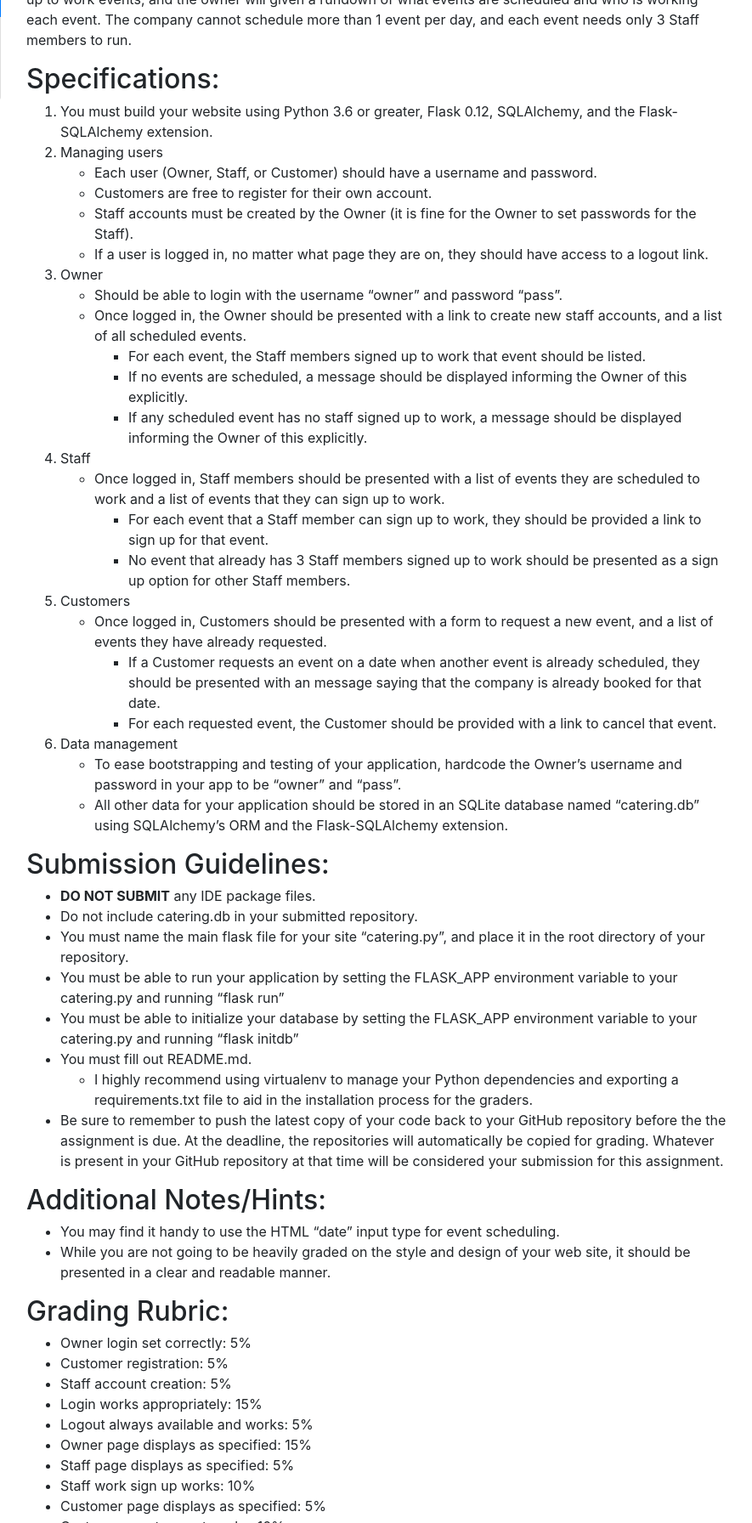
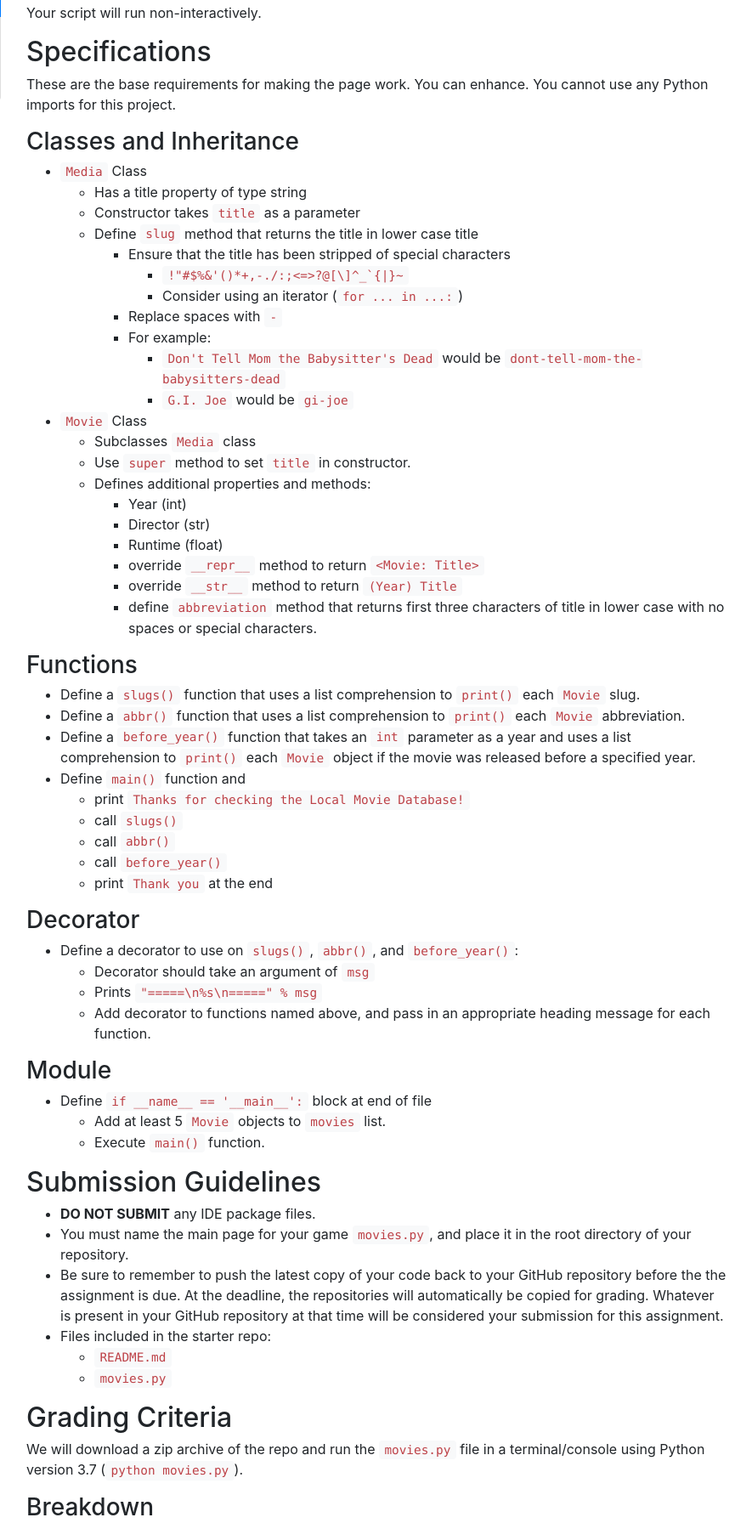
Before and after one commit to w8s-class/CS1520-Class-Information, a website: page docs/assignments/assignment3/index.html in a window 1280 px wide. Shown: the part 586-2378 px from the top of the page at 85% size, without its empty margins (339-1224 px from the left). Drawn offline with Linux system fonts and the light colour scheme.

Commit message:
Added updated assignment 3 description and requirements for python script assignment.

```diff
--- a/docs/assignments/assignment3/index.html
+++ b/docs/assignments/assignment3/index.html
@@ -2,19 +2,19 @@
 <html>
 
 <head>
-    <title>So You Think You Can Cater</title>
+    <title>Talk Python to Me</title>
     <link rel="stylesheet" type="text/css" href="../../css/vendor/bootstrap.min.css">
 </head>
 
 <body>
     <div class="jumbotron">
         <div class="container">
-            <h1 class="display-3">So You Think You Can Cater</h1>
+            <h1 class="display-3">Talk Python to Me</h1>
             <p class="lead">Assignment Three</p>
-            <p class="lead">Due: Friday, October 26 at 11:59.999999 pm</p>
-            <p class="lead">200 Points</p>
+            <p class="lead">Due: Friday, October 12 at 11:59.999999 pm</p>
+            <p class="lead">100 Points</p>
             <hr class="my-4">
-            <p>To gain experience using Flask and building data models via an ORM by developing a website to help manage a catering company.</p>
+            <p>Work with Python classes and common functions to build a simple script.</p>
         </div>
     </div>
 
@@ -30,96 +30,155 @@
                 </div>
             </div>
             <div class="col-md-9">
-                <h2 id="high-leveldescription:">High-level description:</h2>
-                <p>You will be writing a website to help manage a catering company. To accomplish this, you will need to consider three classes of users: the owner of the company, company staff, and registered customers. Customers will request events on
-                    given days (or cancel events they had previously requested), staff will sign up to work events, and the owner will given a rundown of what events are scheduled and who is working each event. The company cannot schedule more than 1
-                    event per day, and each event needs only 3 Staff members to run.</p>
-                <h2 id="specifications:">Specifications:</h2>
-                <ol>
-                    <li>You must build your website using Python 3.6 or greater, Flask 0.12, SQLAlchemy, and the Flask-SQLAlchemy extension.</li>
-                    <li>Managing users
+                <h2 id="Talk-Python-to-Me">Talk Python to Me</h2>
+
+                <p>Use the built-in features of Python to keep track of list of your favorite movies. Define functions to output data in specific formats, and filter the data to return specific items that match the criteria. You are expected to use classes,
+                    inheritance, decorators, list comprehensions, string manipulation functions, etc.</p>
+
+                <p>Your script will run non-interactively.</p>
+
+                <h2 id="Specifications">Specifications</h2>
+
+                <p>These are the base requirements for making the page work. You can enhance. You cannot use any Python imports for this project.</p>
+
+                <h3 id="Classes-and-Inheritance">Classes and Inheritance</h3>
+
+                <ul>
+                    <li><code>Media</code> Class
+
                         <ul>
-                            <li>Each user (Owner, Staff, or Customer) should have a username and password.</li>
-                            <li>Customers are free to register for their own account.</li>
-                            <li>Staff accounts must be created by the Owner (it is fine for the Owner to set passwords for the Staff).</li>
-                            <li>If a user is logged in, no matter what page they are on, they should have access to a logout link.</li>
-                        </ul>
-                    </li>
-                    <li>Owner
-                        <ul>
-                            <li>Should be able to login with the username &#8220;owner&#8221; and password &#8220;pass&#8221;.</li>
-                            <li>Once logged in, the Owner should be presented with a link to create new staff accounts, and a list of all scheduled events.
+                            <li>Has a title property of type string</li>
+                            <li>Constructor takes <code>title</code> as a parameter</li>
+                            <li>Define <code>slug</code> method that returns the title in lower case title
+
                                 <ul>
-                                    <li>For each event, the Staff members signed up to work that event should be listed.</li>
-                                    <li>If no events are scheduled, a message should be displayed informing the Owner of this explicitly.</li>
-                                    <li>If any scheduled event has no staff signed up to work, a message should be displayed informing the Owner of this explicitly.</li>
+                                    <li>Ensure that the title has been stripped of special characters
+
+                                        <ul>
+                                            <li><code>!"#$%&amp;'()*+,-./:;&lt;=&gt;?@[\]^_`{|}~</code></li>
+                                            <li>Consider using an iterator (<code>for ... in ...:</code>)</li>
+                                        </ul>
+                                    </li>
+                                    <li>Replace spaces with <code>-</code></li>
+                                    <li>For example:
+
+                                        <ul>
+                                            <li><code>Don't Tell Mom the Babysitter's Dead</code> would be <code>dont-tell-mom-the-babysitters-dead</code></li>
+                                            <li><code>G.I. Joe</code> would be <code>gi-joe</code></li>
+                                        </ul>
+                                    </li>
                                 </ul>
                             </li>
                         </ul>
                     </li>
-                    <li>Staff
+                    <li><code>Movie</code> Class
+
                         <ul>
-                            <li>Once logged in, Staff members should be presented with a list of events they are scheduled to work and a list of events that they can sign up to work.
+                            <li>Subclasses <code>Media</code> class</li>
+                            <li>Use <code>super</code> method to set <code>title</code> in constructor.</li>
+                            <li>Defines additional properties and methods:
+
                                 <ul>
-                                    <li>For each event that a Staff member can sign up to work, they should be provided a link to sign up for that event.</li>
-                                    <li>No event that already has 3 Staff members signed up to work should be presented as a sign up option for other Staff members.</li>
+                                    <li>Year (int)</li>
+                                    <li>Director (str)</li>
+                                    <li>Runtime (float)</li>
+                                    <li>override <code>__repr__</code> method to return <code>&lt;Movie: Title&gt;</code></li>
+                                    <li>override <code>__str__</code> method to return <code>(Year) Title</code></li>
+                                    <li>define <code>abbreviation</code> method that returns first three characters of title in lower case with no spaces or special characters.</li>
                                 </ul>
                             </li>
                         </ul>
                     </li>
-                    <li>Customers
+                </ul>
+
+
+                <h3 id="Functions">Functions</h3>
+
+                <ul>
+                    <li>Define a <code>slugs()</code> function that uses a list comprehension to <code>print()</code> each <code>Movie</code> slug.</li>
+                    <li>Define a <code>abbr()</code> function that uses a list comprehension to <code>print()</code> each <code>Movie</code> abbreviation.</li>
+                    <li>Define a <code>before_year()</code> function that takes an <code>int</code> parameter as a year and uses a list comprehension to <code>print()</code> each <code>Movie</code> object if the movie was released before a specified year.</li>
+                    <li>Define <code>main()</code> function and
+
                         <ul>
-                            <li>Once logged in, Customers should be presented with a form to request a new event, and a list of events they have already requested.
-                                <ul>
-                                    <li>If a Customer requests an event on a date when another event is already scheduled, they should be presented with an message saying that the company is already booked for that date.</li>
-                                    <li>For each requested event, the Customer should be provided with a link to cancel that event.</li>
-                                </ul>
-                            </li>
+                            <li>print <code>Thanks for checking the Local Movie Database!</code></li>
+                            <li>call <code>slugs()</code></li>
+                            <li>call <code>abbr()</code></li>
+                            <li>call <code>before_year()</code></li>
+                            <li>print <code>Thank you</code> at the end</li>
                         </ul>
                     </li>
-                    <li>Data management
+                </ul>
+
+
+                <h3 id="Decorator">Decorator</h3>
+
+                <ul>
+                    <li>Define a decorator to use on <code>slugs()</code>, <code>abbr()</code>, and <code>before_year()</code>:
+
                         <ul>
-                            <li>To ease bootstrapping and testing of your application, hardcode the Owner&#8217;s username and password in your app to be &#8220;owner&#8221; and &#8220;pass&#8221;.</li>
-                            <li>All other data for your application should be stored in an SQLite database named &#8220;catering.db&#8221; using SQLAlchemy&#8217;s ORM and the Flask-SQLAlchemy extension.</li>
+                            <li>Decorator should take an argument of <code>msg</code></li>
+                            <li>Prints <code>"=====\n%s\n=====" % msg</code></li>
+                            <li>Add decorator to functions named above, and pass in an appropriate heading message for each function.</li>
                         </ul>
                     </li>
-                </ol>
-                <h2 id="submissionguidelines:">Submission Guidelines:</h2>
+                </ul>
+
+
+                <h3 id="Module">Module</h3>
+
+                <ul>
+                    <li>Define <code>if __name__ == '__main__':</code> block at end of file
+
+                        <ul>
+                            <li>Add at least 5 <code>Movie</code> objects to <code>movies</code> list.</li>
+                            <li>Execute <code>main()</code> function.</li>
+                        </ul>
+                    </li>
+                </ul>
+
+
+                <h2 id="Submission-Guidelines">Submission Guidelines</h2>
+
                 <ul>
                     <li><strong>DO NOT SUBMIT</strong> any IDE package files.</li>
-                    <li>Do not include catering.db in your submitted repository.</li>
-                    <li>You must name the main flask file for your site &#8220;catering.py&#8221;, and place it in the root directory of your repository.</li>
-                    <li>You must be able to run your application by setting the FLASK_APP environment variable to your catering.py and running &#8220;flask run&#8221;</li>
-                    <li>You must be able to initialize your database by setting the FLASK_APP environment variable to your catering.py and running &#8220;flask initdb&#8221;</li>
-                    <li>You must fill out README.md.
+                    <li>You must name the main page for your game <code>movies.py</code>, and place it in the root directory of your repository.</li>
+                    <li>Be sure to remember to push the latest copy of your code back to your GitHub repository before the the assignment is due. At the deadline, the repositories will automatically be copied for grading. Whatever is present in your GitHub
+                        repository at that time will be considered your submission for this assignment.</li>
+                    <li>Files included in the starter repo:
+
                         <ul>
-                            <li>I highly recommend using virtualenv to manage your Python dependencies and exporting a requirements.txt file to aid in the installation process for the graders.</li>
+                            <li><code>README.md</code></li>
+                            <li><code>movies.py</code></li>
                         </ul>
                     </li>
-                    <li>Be sure to remember to push the latest copy of your code back to your GitHub repository before the the assignment is due. At the deadline, the repositories will automatically be copied for grading. Whatever is present in your GitHub
-                        repository at that time will be considered your submission for this assignment.</li>
                 </ul>
-                <h2 id="additionalnoteshints:">Additional Notes/Hints:</h2>
+
+
+                <h2 id="Grading-Criteria">Grading Criteria</h2>
+
+                <p>We will download a zip archive of the repo and run the <code>movies.py</code> file in a terminal/console using Python version 3.7 (<code>python movies.py</code>).</p>
+
+                <h3 id="Breakdown">Breakdown</h3>
+
                 <ul>
-                    <li>You may find it handy to use the HTML &#8220;date&#8221; input type for event scheduling.</li>
-                    <li>While you are not going to be heavily graded on the style and design of your web site, it should be presented in a clear and readable manner.</li>
+                    <li>Class inheritance and use of <code>super</code>: 10%</li>
+                    <li>Class <code>slug</code> method works appropriately: 15%</li>
+                    <li>Class <code>abbreviation</code> method works appropriately: 10%</li>
+                    <li>Class dunder <code>str</code> and <code>repr</code> functions defined and return correctly: 10%</li>
+                    <li>Use of list comprehensions where specified and correct output: 15%</li>
+                    <li>Use of decorator for printing headers: 20%</li>
+                    <li>Main function outputs in correct order: 10%</li>
+                    <li>Utilization of Python topics covered in class: 10%
+
+                        <ul>
+                            <li>i.e. Classes, functions, decorators, list comprehensions, string manipulation, etc.</li>
+                        </ul>
+                    </li>
                 </ul>
-                <h2 id="gradingrubric:">Grading Rubric:</h2>
-                <ul>
-                    <li>Owner login set correctly: 5%</li>
-                    <li>Customer registration: 5%</li>
-                    <li>Staff account creation: 5%</li>
-                    <li>Login works appropriately: 15%</li>
-                    <li>Logout always available and works: 5%</li>
-                    <li>Owner page displays as specified: 15%</li>
-                    <li>Staff page displays as specified: 5%</li>
-                    <li>Staff work sign up works: 10%</li>
-                    <li>Customer page displays as specified: 5%</li>
-                    <li>Customer create event works: 10%</li>
-                    <li>Customer cancel event works: 10%</li>
-                    <li>Clear and readable presentation: 5%</li>
-                    <li>Submission/info sheet: 5%</li>
-                </ul>
+
+
+                <p><em>Late assignments will receive zero credit.</em></p>
             </div>
         </div>
     </div>
```
